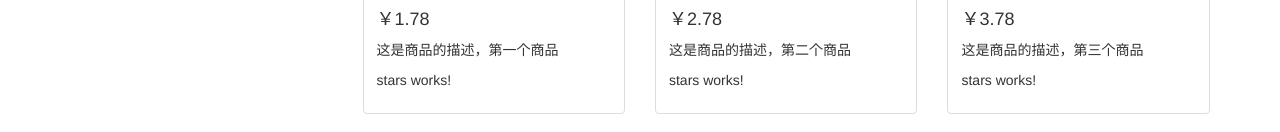
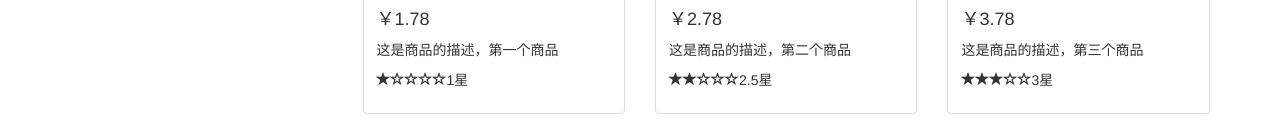
Before and after one commit to sAMs126/Angular4-study, an Angular app in the folder ng-action-one/: page / in a window 1280 px wide. Shown: the part 589-721 px from the top of the page. Built offline with nearby package versions, Linux system fonts and the light colour scheme.

Commit message:
:bulb: 开发 star 组件

```diff
--- a/ng-action-one/src/app/product/product.component.html
+++ b/ng-action-one/src/app/product/product.component.html
@@ -6,7 +6,7 @@
       <h4>￥{{product.price}}</h4>
       <p>{{product.desc}}</p>
       <p>
-        <app-stars></app-stars>
+        <app-stars [rating]="product.rating"></app-stars>
       </p>
     </div>
   </div>
--- a/ng-action-one/src/app/product/product.component.ts
+++ b/ng-action-one/src/app/product/product.component.ts
@@ -18,7 +18,7 @@ export class ProductComponent implements OnInit {
         "硬件设备",
         "外设产品"
       ]),
-      new Product(2, "第二个商品", 2.78, 2, "这是商品的描述，第二个商品", [
+      new Product(2, "第二个商品", 2.78, 2.5, "这是商品的描述，第二个商品", [
         "硬件设备"
       ]),
       new Product(3, "第三个商品", 3.78, 3, "这是商品的描述，第三个商品", [
--- a/ng-action-one/src/app/stars/stars.component.html
+++ b/ng-action-one/src/app/stars/stars.component.html
@@ -1,3 +1,4 @@
 <p>
-  stars works!
+  <span *ngFor="let star of stars" class="glyphicon glyphicon-star" [ngClass]="{ 'glyphicon-star-empty': star }"></span>
+  <span>{{ rating }}星</span>
 </p>
--- a/ng-action-one/src/app/stars/stars.component.ts
+++ b/ng-action-one/src/app/stars/stars.component.ts
@@ -1,15 +1,20 @@
-import { Component, OnInit } from '@angular/core';
+import { Component, OnInit, Input } from "@angular/core";
 
 @Component({
-  selector: 'app-stars',
-  templateUrl: './stars.component.html',
-  styleUrls: ['./stars.component.css']
+  selector: "app-stars",
+  templateUrl: "./stars.component.html",
+  styleUrls: ["./stars.component.css"]
 })
 export class StarsComponent implements OnInit {
+  constructor() {}
 
-  constructor() { }
+  @Input()
+  rating: number = 0;
+  stars: Array<boolean>;
 
   ngOnInit() {
+    this.stars = new Array(5)
+      .fill(false)
+      .fill(true, Math.trunc(this.rating), 5);
   }
-
 }
```
